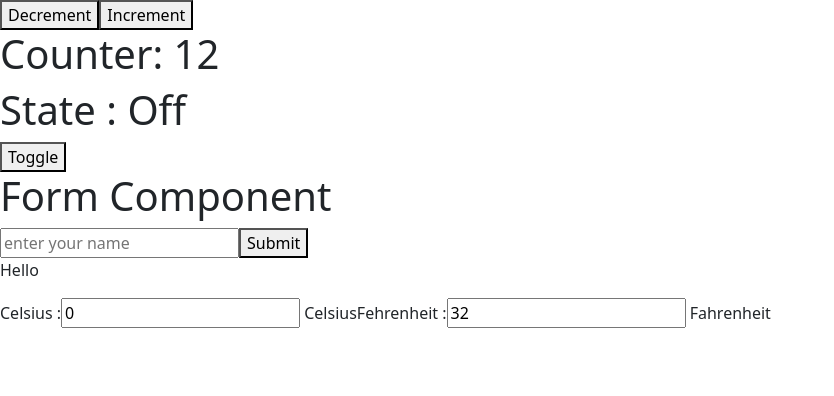
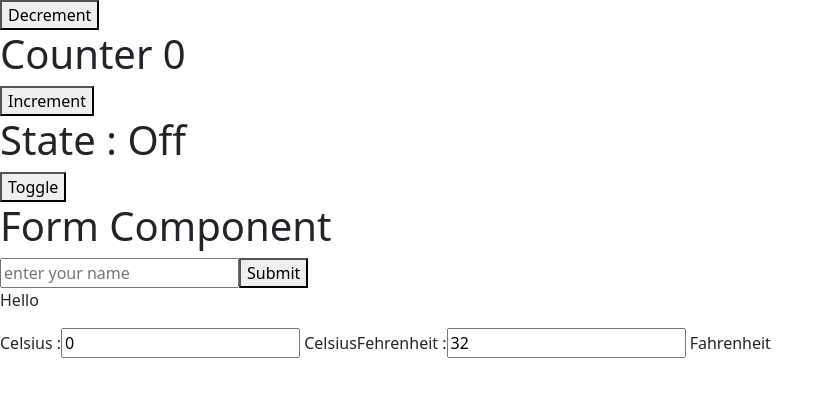
Before and after one commit to rachaouldbabaali/first-react-app-warsha, a React (Vite) app in the folder react-first/: page / in a window 1280 px wide. Shown: the top 396 px of the page, without its empty margins (0-834 px from the left). Built offline with nearby package versions, Linux system fonts and the light colour scheme.

Commit message:
Fix counter

```diff
--- a/react-first/src/components/Counter.jsx
+++ b/react-first/src/components/Counter.jsx
@@ -1,32 +1,21 @@
-import { useState } from "react";
+import {  useState } from "react";
+function Counter() {
+    const [count, setCount] = useState(0);
 
-function counter() {
-    // let count = 0;
-
-
-
-    // useState returns an array with two elements
-    // useState is a Hook that lets you add React state to function components
-    // const arr = useState(15);  // 5 is the initial value
-    // const count = arr[0]; // variable
-    // const setCount = arr[1]; // function to update variable
-
-    const [count, setCount] = useState(12);
-    function increment() {
-        // count = count + 1; // This won't work, because count is immutable
-         setCount(count + 1);  // count= count + 1
+    console.log(count);
+    const increment = () => {
+        setCount(count + 1);
     }
-    function decrement() {
+    const decrement = () => {
         setCount(count - 1);
+        console.log(count);
     }
-
     return (
         <div>
             <button onClick={decrement}>Decrement</button>
+            <h1>Counter {count}</h1>
             <button onClick={increment}>Increment</button>
-            <h1>Counter: {count}</h1>
         </div>
     );
 }
-
-export default counter;
+export default Counter;
```
